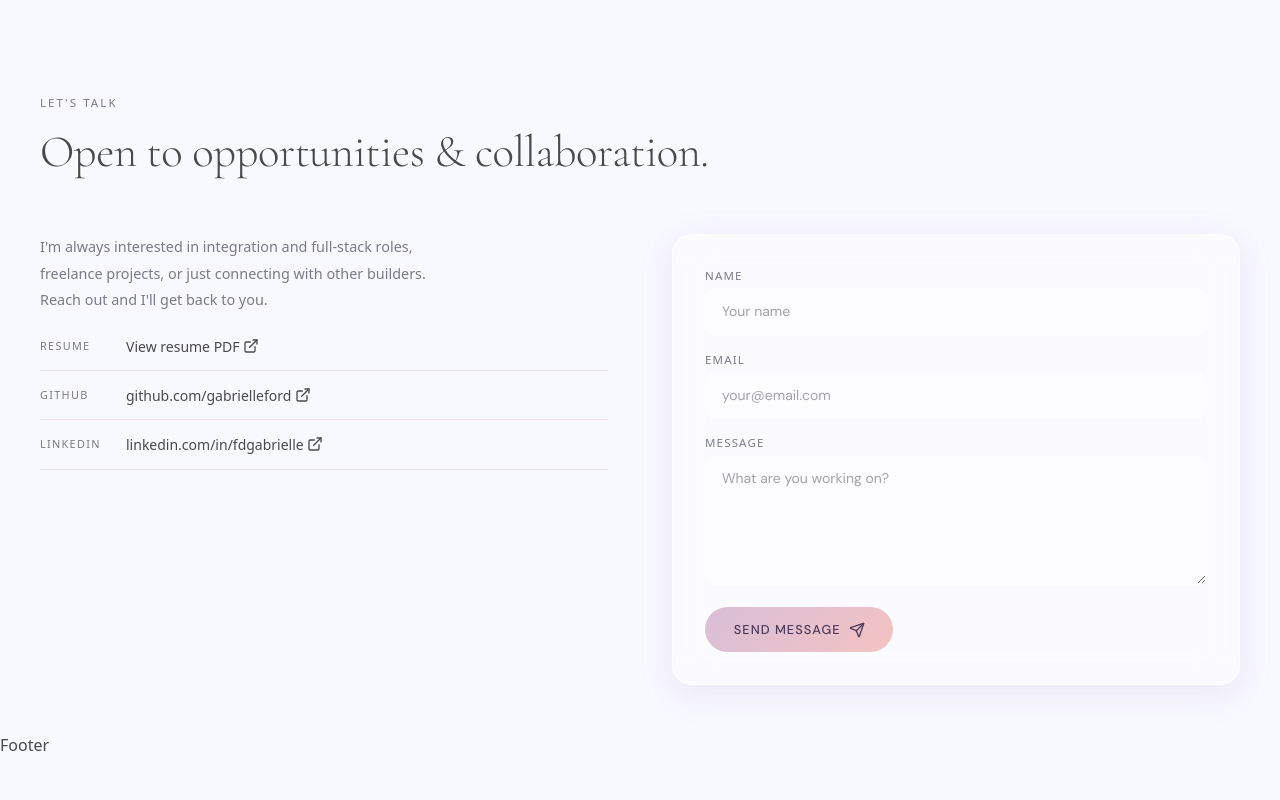
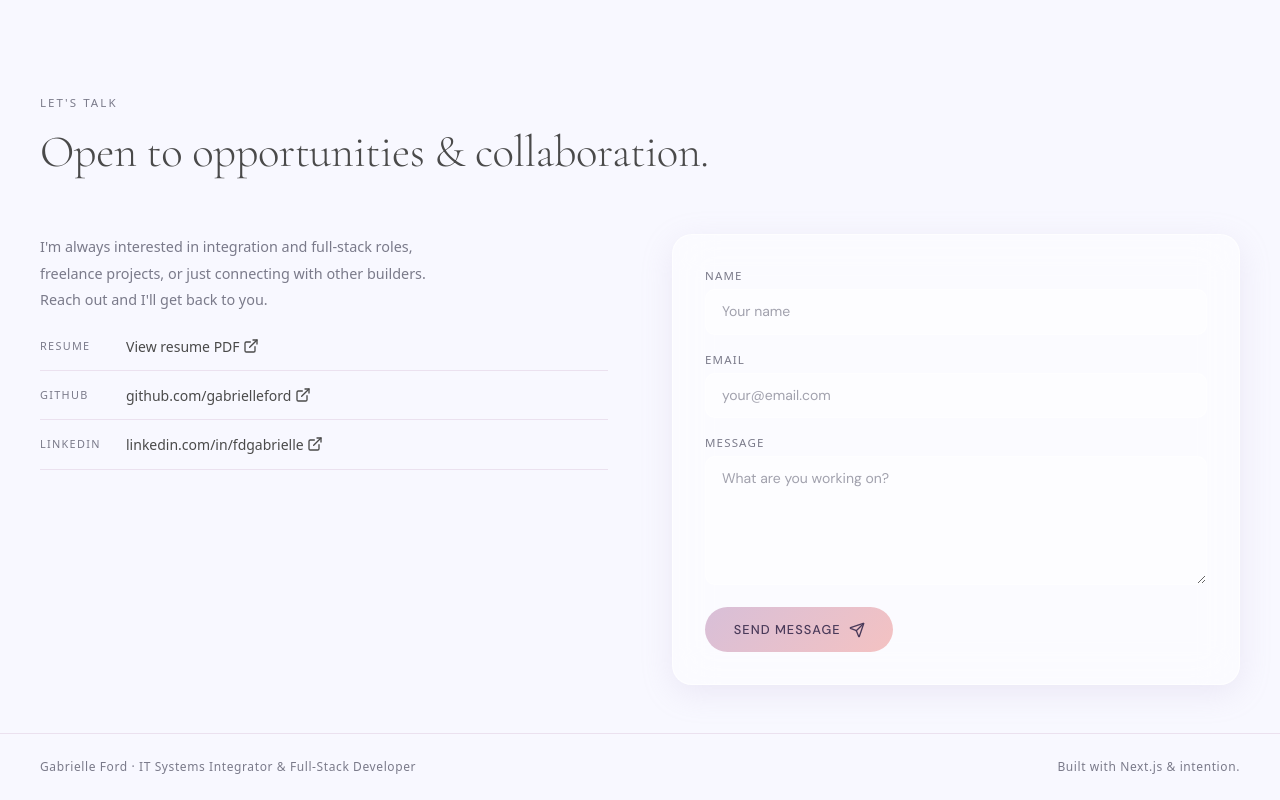
Before and after one commit to gabrielleford/gabrielle-ford-portfolio, a Next.js app: page / in a window 1280 px wide. Shown: the part 3551-4351 px from the top of the page. Before the commit the page ends 4308 px from the top, so only its background shows below. Built offline with nearby package versions, Linux system fonts and the light colour scheme.

Commit message:
added footer

```diff
--- a/app/page.tsx
+++ b/app/page.tsx
@@ -4,7 +4,7 @@ import Hero from '@/components/Hero';
 import Projects from '@/components/Projects';
 import Skills from '@/components/Skills';
 import { Nav } from '@/components/Nav';
-import { Footer } from '@/components/Footer';
+import Footer from '@/components/Footer';
 
 export default function Home() {
   return (
--- a/components/About.tsx
+++ /dev/null
@@ -1,3 +0,0 @@
-export const About = () => {
-  return <div id='about'>About</div>;
-};
--- a/components/DevTools.tsx
+++ /dev/null
@@ -1,18 +0,0 @@
-// import {
-//   Playfair_Display,
-//   Source_Code_Pro,
-// } from 'next/font/google';
-
-// const playfairDisplay = Playfair_Display({
-//   subsets: ['latin'],
-//   variable: '--font-playfair-display',
-// });
-
-// const sourceCodePro = Source_Code_Pro({
-//   subsets: ['latin'],
-//   variable: '--font-source-code-pro',
-// });
-
-export const DevTools = () => {
-  return <div id='devtools'>DevTools</div>;
-};
--- /dev/null
+++ b/components/Footer.module.css
@@ -0,0 +1,28 @@
+.footer {
+  padding: 1.5rem 2.5rem;
+  display: flex;
+  justify-content: space-between;
+  align-items: center;
+  border-top: 1px solid var(--divider);
+  font-size: 0.75rem;
+  color: var(--text-muted);
+  letter-spacing: 0.05em;
+  flex-wrap: wrap;
+  gap: 0.5rem;
+}
+
+.copyright {
+  display: flex;
+  align-items: center;
+  gap: 0.5rem;
+}
+
+/* =============================================
+   RESPONSIVE
+============================================= */
+@media (max-width: 640px) {
+  .footer {
+    flex-direction: column;
+    text-align: center;
+  }
+}
--- a/components/Footer.tsx
+++ b/components/Footer.tsx
@@ -1,3 +1,12 @@
-export const Footer = () => {
-  return <div id='footer'>Footer</div>;
-};
+import styles from './Footer.module.css';
+
+export default function Footer() {
+  return (
+    <footer className={styles.footer}>
+      <span>
+        Gabrielle Ford · IT Systems Integrator &amp; Full-Stack Developer
+      </span>
+      <span>Built with Next.js &amp; intention.</span>
+    </footer>
+  );
+}
```
